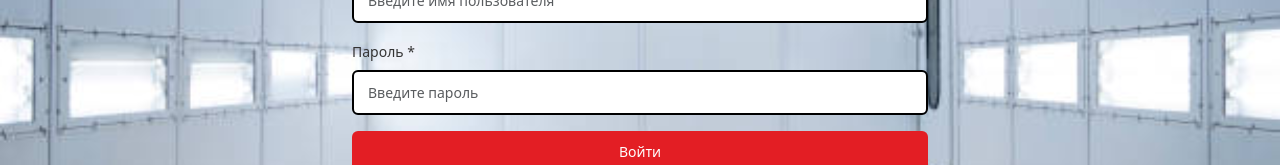
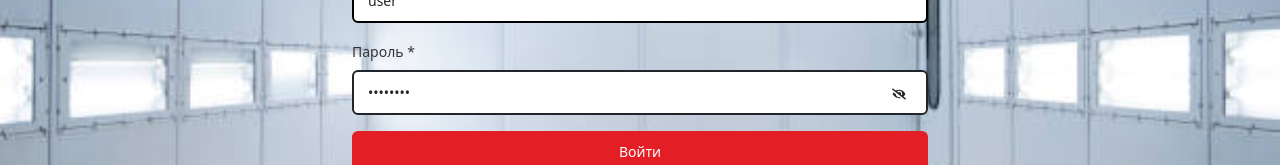
Before and after one commit to skodnik-pixel/auto_paint_shop, a React (Create React App) app in the folder frontend/: page /login in a window 1280 px wide. Shown: the part 393-558 px from the top of the page. Built offline with nearby package versions, Linux system fonts and the light colour scheme; no server answers; a web font is replaced by a local one.

Commit message:
исправлено поле пароля при входе

```diff
--- a/frontend/src/components/auth/Login.css
+++ b/frontend/src/components/auth/Login.css
@@ -87,3 +87,44 @@
 .login-register-modal .modal-header .btn-close {
     padding: 0.5rem;
 }
+
+/* Поле пароля: рамка как у имени пользователя, белый фон у кнопки глаза, красная подсветка при фокусе */
+.login-password-input-wrapper {
+    border: 2px solid #212529;
+    border-radius: 0.375rem;
+    background-color: #fff;
+    transition: border-color 0.15s ease-in-out, box-shadow 0.15s ease-in-out;
+}
+.login-password-input-wrapper:focus-within {
+    border-color: #a01830;
+    box-shadow: 0 0 0 0.2rem rgba(160, 24, 48, 0.25);
+    outline: none;
+}
+.login-password-input-wrapper .form-control {
+    border: none;
+    box-shadow: none !important;
+    border-radius: 0.375rem 0 0 0.375rem;
+}
+.login-password-input-wrapper .form-control:focus {
+    border: none;
+    box-shadow: none !important;
+    outline: none;
+}
+.login-password-toggle {
+    min-width: 48px;
+    background-color: #fff !important;
+    border: none !important;
+    border-left: 1px solid transparent !important;
+    border-radius: 0 0.375rem 0.375rem 0;
+    color: #212529 !important;
+}
+.login-password-toggle:hover,
+.login-password-toggle:focus {
+    background-color: #fff !important;
+    color: #212529 !important;
+    border-left: 1px solid transparent !important;
+    box-shadow: none !important;
+}
+.login-password-toggle svg {
+    color: #212529;
+}
--- a/frontend/src/components/auth/Login.js
+++ b/frontend/src/components/auth/Login.js
@@ -1,15 +1,17 @@
 // frontend/src/components/Login.js
 import React, { useState } from 'react';
 import { useAuth } from '../../context/AuthContext';
-import { Container, Form, Button, Alert, Row, Col, Spinner, Modal } from 'react-bootstrap';
+import { Container, Form, Button, Alert, Row, Col, Spinner, Modal, InputGroup } from 'react-bootstrap';
 import { useNavigate, Link } from 'react-router-dom';
+import { FaEye, FaEyeSlash } from 'react-icons/fa';
 import './Login.css';
 
 function Login() {
     const [formData, setFormData] = useState({
-        username: '',
-        password: ''
+        username: 'user',
+        password: 'password'
     });
+    const [showPassword, setShowPassword] = useState(false);
     const [error, setError] = useState(null);
     const [loading, setLoading] = useState(false);
     // Модальное окно «Аккаунт не найден» — показываем при ошибке входа, предлагаем регистрацию
@@ -137,15 +139,26 @@ function Login() {
 
                         <Form.Group className="mb-3">
                             <Form.Label>Пароль *</Form.Label>
+                            <InputGroup className="login-password-input-wrapper">
                                 <Form.Control
-                                type="password"
+                                    type={showPassword ? 'text' : 'password'}
                                     name="password"
                                     value={formData.password}
                                     onChange={handleChange}
-                                placeholder="Введите пароль"
+                                    placeholder="password"
                                     required
                                     autoComplete="current-password"
                                 />
+                                <Button
+                                    type="button"
+                                    variant="outline-secondary"
+                                    onClick={() => setShowPassword((p) => !p)}
+                                    aria-label={showPassword ? 'Скрыть пароль' : 'Показать пароль'}
+                                    className="login-password-toggle"
+                                >
+                                    {showPassword ? <FaEye /> : <FaEyeSlash />}
+                                </Button>
+                            </InputGroup>
                         </Form.Group>
 
                         <Button
```
Lines whose indentation alone changed are shown as unchanged.
